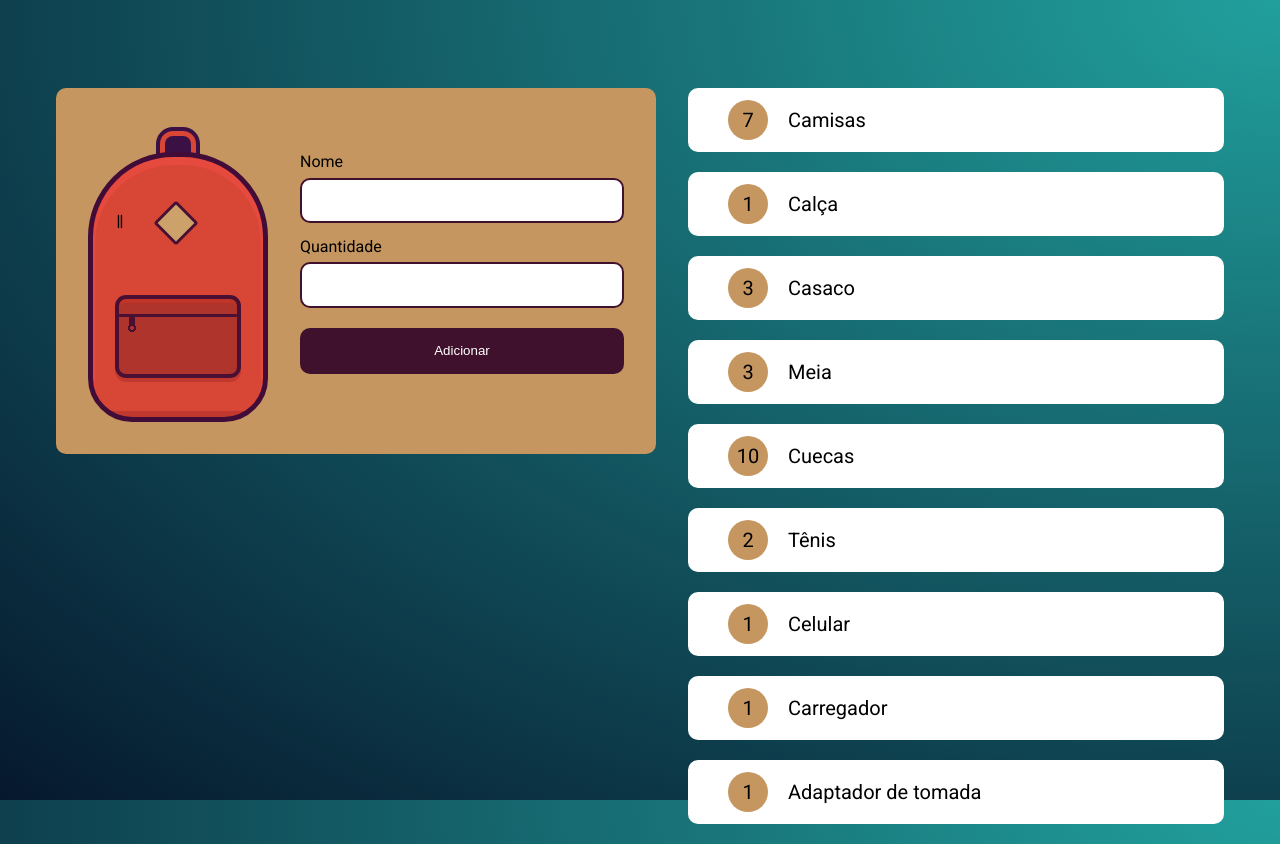
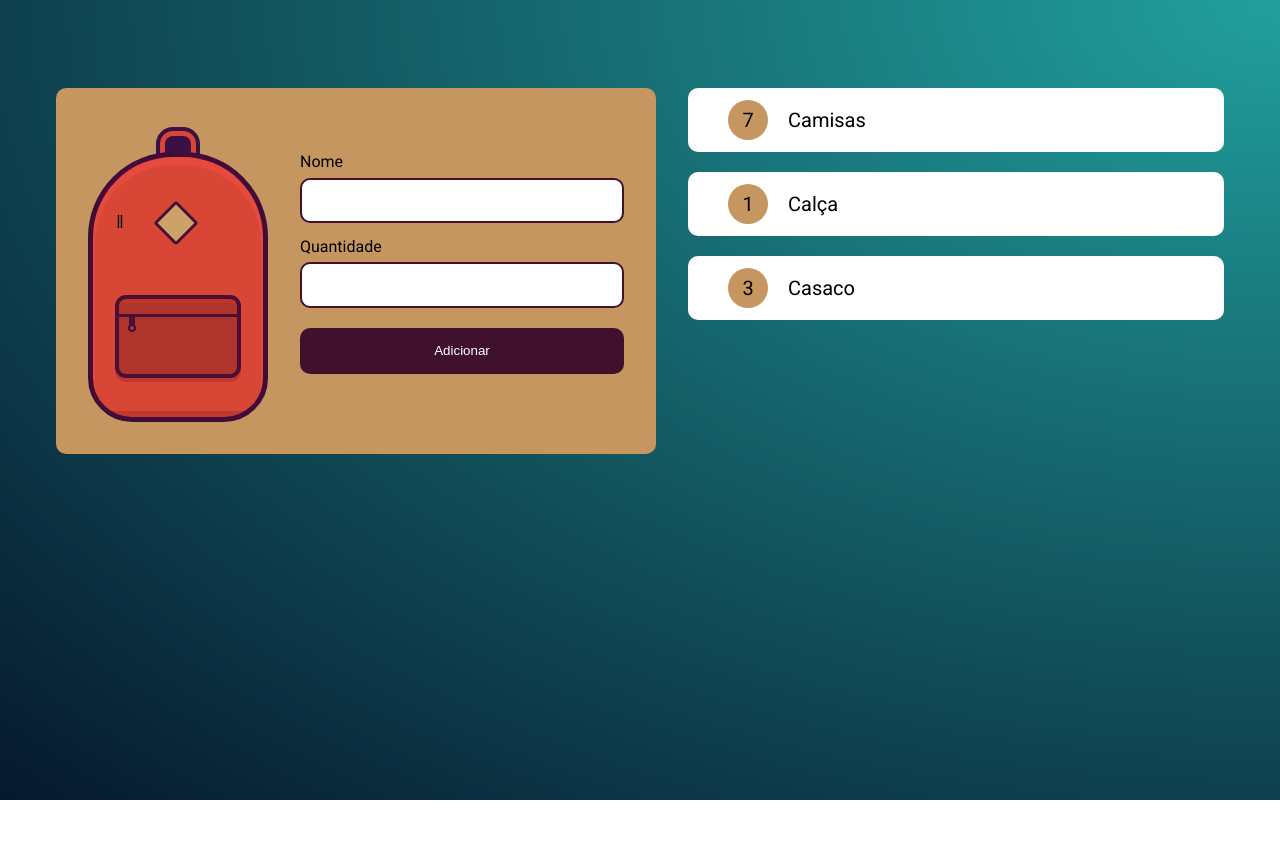
Before and after one commit to santosrafa/mochila-de-viagem, a plain HTML site: page mochila-de-viagem/index.html in a window 1280 px wide. After the commit the page ends 800 px from the top, so only its background shows below. Drawn offline with Linux system fonts and the light colour scheme.

Commit message:
alteracao

```diff
--- a/mochila-de-viagem/index.html
+++ b/mochila-de-viagem/index.html
@@ -24,16 +24,10 @@
             </form>
         </div>
 
-        <ul class="lista">
+        <ul class="lista" id="lista">
             <li class="item"><strong>7</strong>Camisas</li>
             <li class="item"><strong>1</strong>Calça</li>
             <li class="item"><strong>3</strong>Casaco</li>
-            <li class="item"><strong>3</strong>Meia</li>
-            <li class="item"><strong>10</strong>Cuecas</li>
-            <li class="item"><strong>2</strong>Tênis</li>
-            <li class="item"><strong>1</strong>Celular</li>
-            <li class="item"><strong>1</strong>Carregador</li>
-            <li class="item"><strong>1</strong>Adaptador de tomada</li>
         </ul>
     </main>
     <script src="js/main.js"></script>
```
